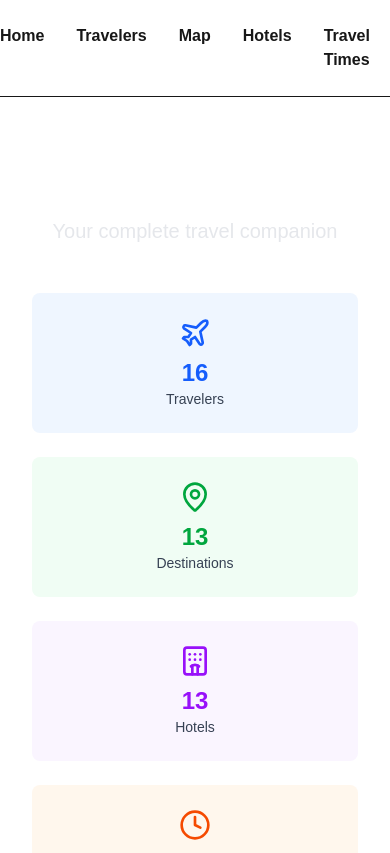
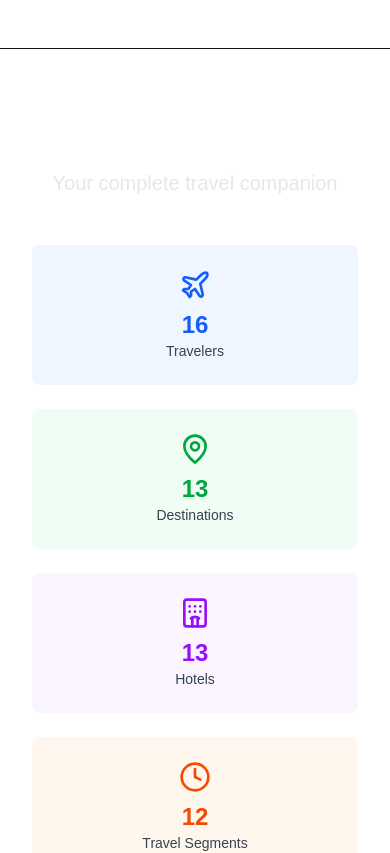
Before and after one commit to nolanfbetts/france-trip, a Next.js app: page / in a window 390 px wide. Shown: the top 853 px of the page. Built offline with nearby package versions, Linux system fonts and the light colour scheme.

Commit message:
nav update

```diff
--- a/src/app/layout.tsx
+++ b/src/app/layout.tsx
@@ -1,6 +1,7 @@
 import type { Metadata } from "next";
 import { Geist, Geist_Mono } from "next/font/google";
 import Link from "next/link";
+import { useState } from "react";
 import "./globals.css";
 import "leaflet/dist/leaflet.css";
 
@@ -24,17 +25,35 @@ export default function RootLayout({
 }: Readonly<{
   children: React.ReactNode;
 }>) {
+  const [navOpen, setNavOpen] = useState(false);
   return (
     <html lang="en">
       <body
         className={`${geistSans.variable} ${geistMono.variable} antialiased`}
       >
-        <nav className="w-full flex justify-center gap-8 py-6 border-b mb-8">
-          <Link href="/" className="font-semibold hover:underline">Home</Link>
-          <Link href="/travelers" className="font-semibold hover:underline">Travelers</Link>
-          <Link href="/map" className="font-semibold hover:underline">Map</Link>
-          <Link href="/hotels" className="font-semibold hover:underline">Hotels</Link>
-          <Link href="/travel-times" className="font-semibold hover:underline">Travel Times</Link>
+        <nav className="w-full flex flex-col sm:flex-row sm:justify-center sm:items-center gap-2 sm:gap-8 py-6 border-b mb-8 relative">
+          {/* Hamburger for mobile */}
+          <button
+            className="sm:hidden absolute left-4 top-1/2 -translate-y-1/2 p-2 rounded focus:outline-none focus:ring-2 focus:ring-blue-500"
+            aria-label="Toggle navigation menu"
+            onClick={() => setNavOpen((open) => !open)}
+          >
+            <span className="block w-6 h-0.5 bg-white mb-1"></span>
+            <span className="block w-6 h-0.5 bg-white mb-1"></span>
+            <span className="block w-6 h-0.5 bg-white"></span>
+          </button>
+          {/* Nav links */}
+          <div
+            className={`flex-col sm:flex-row flex sm:static w-full sm:w-auto bg-black sm:bg-transparent z-20 transition-all duration-200 ${
+              navOpen ? 'flex' : 'hidden sm:flex'
+            }`}
+          >
+            <Link href="/" className="font-semibold hover:underline px-4 py-2 sm:p-0">Home</Link>
+            <Link href="/travelers" className="font-semibold hover:underline px-4 py-2 sm:p-0">Travelers</Link>
+            <Link href="/map" className="font-semibold hover:underline px-4 py-2 sm:p-0">Map</Link>
+            <Link href="/hotels" className="font-semibold hover:underline px-4 py-2 sm:p-0">Hotels</Link>
+            <Link href="/travel-times" className="font-semibold hover:underline px-4 py-2 sm:p-0">Travel Times</Link>
+          </div>
         </nav>
         {children}
       </body>
```
